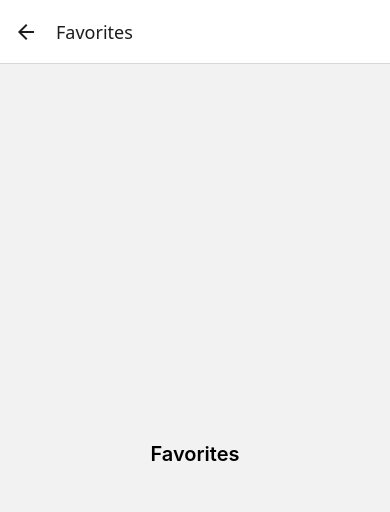
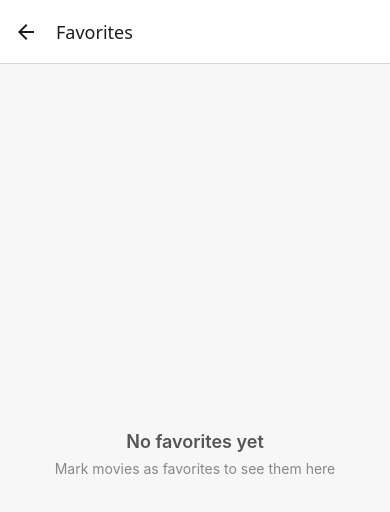
Before and after one commit to mbportuguez/omdb-movie-explorer, a React Native app: screen /Favorites in a window 390 px wide. Shown: the top 512 px of the page. Built offline with nearby package versions, Linux system fonts and the light colour scheme.

Commit message:
feat(favorites): implement favorites screen with navigation button

```diff
--- a/src/screens/FavoritesScreen.tsx
+++ b/src/screens/FavoritesScreen.tsx
@@ -1,10 +1,64 @@
-import React from 'react';
-import { View, Text, StyleSheet } from 'react-native';
+import React, { useCallback, useMemo } from 'react';
+import { FlatList, StyleSheet, Text, View } from 'react-native';
+import { useNavigation } from '@react-navigation/native';
+import { NativeStackNavigationProp } from '@react-navigation/native-stack';
+import { useFavorites } from '../context/FavoritesContext';
+import MovieCard from '../components/MovieCard';
+import { RootStackParamList } from '../navigation/RootNavigator';
+
+type Nav = NativeStackNavigationProp<RootStackParamList, 'Favorites'>;
 
 function FavoritesScreen() {
+  const navigation = useNavigation<Nav>();
+  const { favorites, toggleFavorite, isFavorite, loading } = useFavorites();
+
+  const favoritesList = useMemo(() => Object.values(favorites), [favorites]);
+
+  const renderItem = useCallback(
+    ({ item }: { item: typeof favoritesList[number] }) => (
+      <MovieCard
+        movie={{
+          imdbID: item.imdbID,
+          title: item.title,
+          year: item.year || '',
+          type: (item.type as any) || 'movie',
+          poster: item.poster,
+        }}
+        onPress={() => navigation.navigate('MovieDetails', { imdbID: item.imdbID })}
+        onToggleFavorite={() => toggleFavorite(item)}
+        isFavorite={isFavorite(item.imdbID)}
+      />
+    ),
+    [navigation, toggleFavorite, isFavorite],
+  );
+
+  const keyExtractor = useCallback((item: typeof favoritesList[number]) => item.imdbID, []);
+
+  const listEmpty = useMemo(() => {
+    if (loading) {
+      return (
+        <View style={styles.emptyContainer}>
+          <Text style={styles.emptyText}>Loading favorites...</Text>
+        </View>
+      );
+    }
+    return (
+      <View style={styles.emptyContainer}>
+        <Text style={styles.emptyText}>No favorites yet</Text>
+        <Text style={styles.emptySubtext}>Mark movies as favorites to see them here</Text>
+      </View>
+    );
+  }, [loading]);
+
   return (
     <View style={styles.container}>
-      <Text style={styles.title}>Favorites</Text>
+      <FlatList
+        data={favoritesList}
+        keyExtractor={keyExtractor}
+        renderItem={renderItem}
+        ListEmptyComponent={listEmpty}
+        contentContainerStyle={favoritesList.length === 0 ? styles.emptyListContainer : undefined}
+      />
     </View>
   );
 }
@@ -12,12 +66,27 @@ function FavoritesScreen() {
 const styles = StyleSheet.create({
   container: {
     flex: 1,
+    backgroundColor: '#f7f7f7',
+  },
+  emptyListContainer: {
+    flexGrow: 1,
+  },
+  emptyContainer: {
+    flex: 1,
+    justifyContent: 'center',
     alignItems: 'center',
-    justifyContent: 'center',
+    padding: 32,
   },
-  title: {
-    fontSize: 20,
+  emptyText: {
+    fontSize: 18,
     fontWeight: '600',
+    color: '#555',
+    marginBottom: 8,
+  },
+  emptySubtext: {
+    fontSize: 14,
+    color: '#888',
+    textAlign: 'center',
   },
 });
 
--- a/src/screens/MoviesListScreen.tsx
+++ b/src/screens/MoviesListScreen.tsx
@@ -1,4 +1,4 @@
-import React, { useCallback, useEffect, useMemo, useRef, useState } from 'react';
+import React, { useCallback, useEffect, useLayoutEffect, useMemo, useRef, useState } from 'react';
 import {
   ActivityIndicator,
   FlatList,
@@ -27,6 +27,19 @@ function MoviesListScreen() {
   const navigation = useNavigation<Nav>();
   const { isFavorite, toggleFavorite } = useFavorites();
   const { search, setSearch } = useSearch();
+
+  useLayoutEffect(() => {
+    navigation.setOptions({
+      headerRight: () => (
+        <Pressable
+          onPress={() => navigation.navigate('Favorites')}
+          style={styles.headerButton}
+        >
+          <Text style={styles.headerButtonText}>❤️</Text>
+        </Pressable>
+      ),
+    });
+  }, [navigation]);
 
   const [queryInput, setQueryInput] = useState(search.query);
   const [type, setType] = useState<MovieType | undefined>(search.type as MovieType | undefined);
@@ -641,6 +654,13 @@ const styles = StyleSheet.create({
     color: '#666',
     fontWeight: '500',
   },
+  headerButton: {
+    paddingHorizontal: 12,
+    paddingVertical: 6,
+  },
+  headerButtonText: {
+    fontSize: 24,
+  },
 });
 
 export default MoviesListScreen;
```
